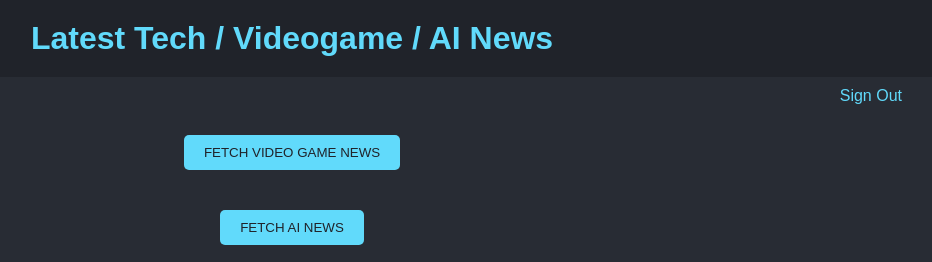
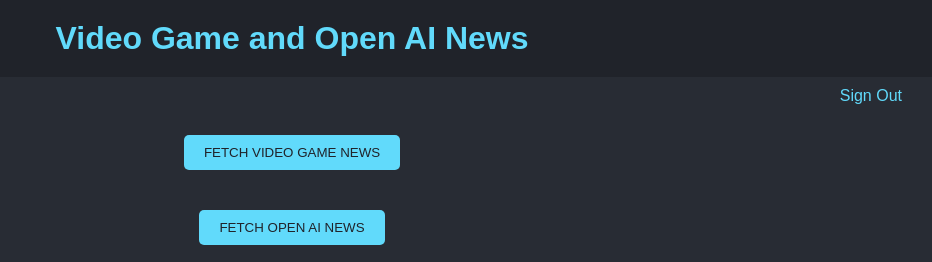
Before and after one commit to domludejesus/news-crawler, a Flask app: page / in a window 1280 px wide. Shown: the top 262 px of the page, without its empty margins (348-1280 px from the left). Run offline with Flask 3, Linux system fonts and the light colour scheme; a user stored in the database is signed in.

Commit message:
'changing titles'

```diff
--- a/templates/index.html
+++ b/templates/index.html
@@ -63,7 +63,7 @@
 </head>
 <body>
     <div class="header">
-        <h1>Latest Tech / Videogame / AI News </h1>
+        <h1>Video Game and Open AI News </h1>
     </div>
     <div class="nav">
         {% if current_user.is_authenticated %}
@@ -78,7 +78,7 @@
             <ul id="news-list"></ul>
         </div>
         <div style="text-align: center;">
-            <button id="fetch-ai-news-btn">Fetch AI News</button>
+            <button id="fetch-ai-news-btn">Fetch Open AI News</button>
             <ul id="ai-news-list" style="display: none;"></ul>
         </div>
         <div style="width:100%;height:0;padding-bottom:56%;position:relative;"><iframe src="https://giphy.com/embed/h8ISB2nUVITEWjVgGo" width="100%" height="100%" style="position:absolute" frameBorder="0" class="giphy-embed" allowFullScreen></iframe></div><p><a href="https://giphy.com/gifs/nintendo-animal-crossing-new-horizons-h8ISB2nUVITEWjVgGo">via GIPHY</a></p>
```
